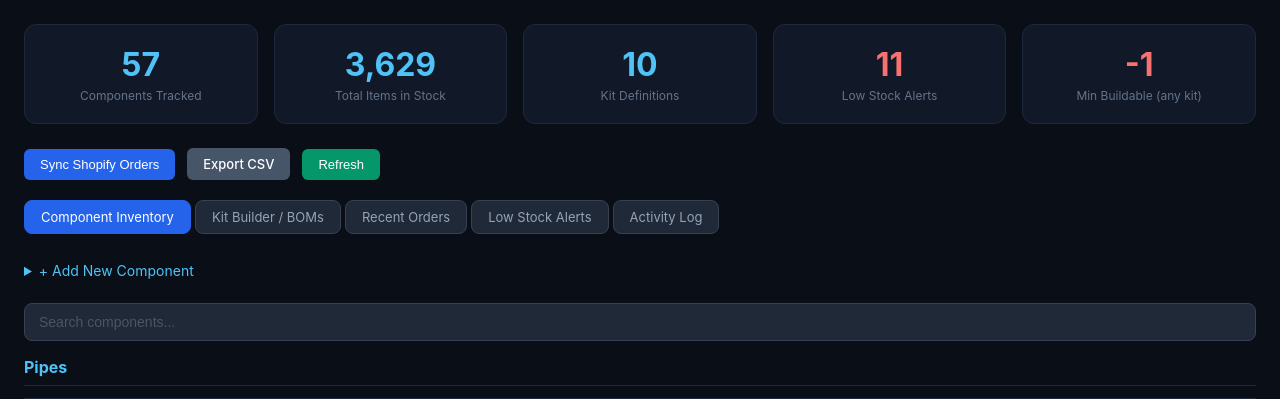
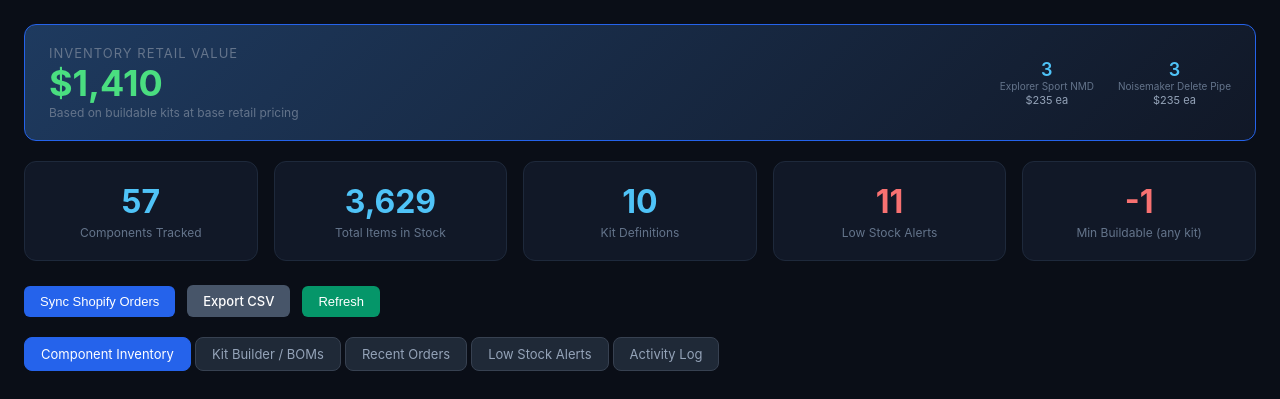
Before and after one commit to mtxpert/epp-inventory, a Flask app: page / in a window 1280 px wide. Shown: the part 56-455 px from the top of the page. Run offline with Flask 3, Linux system fonts and the light colour scheme; a user stored in the database is signed in; data comes from the database, SQL or seed files in the repository; data that the repository does not hold is empty.

Commit message:
Add retail value banner and kit pricing to dashboard
- Retail value banner at top shows total inventory value
- Per-kit breakdown: buildable count, price, and total value
- Kit Builder tab shows price and value columns
- Kit model gets retail_price field with Shopify base prices
- One-time /api/update-prices endpoint to populate existing DB

Co-Authored-By: Claude Opus 4.6 <noreply@anthropic.com>

```diff
--- a/app.py
+++ b/app.py
@@ -222,6 +222,13 @@ def register_routes(app):
 
         min_buildable = min(kit_buildable.values()) if kit_buildable else 0
 
+        # Calculate total retail value of buildable inventory
+        total_retail_value = 0
+        for kit in kits:
+            buildable = kit_buildable.get(kit.id, 0)
+            if buildable > 0 and kit.retail_price:
+                total_retail_value += buildable * kit.retail_price
+
         # Group components by category (ordered)
         cat_order = ['pipes', 'couplers', 'clamps', 'misc']
         cat_labels = {'pipes': 'Pipes', 'couplers': 'Silicone Hoses & Couplers', 'clamps': 'Clamps', 'misc': 'Misc / Hardware'}
@@ -247,6 +254,7 @@ def register_routes(app):
             components=components, kits=kits, categories=categories,
             low_stock=low_stock, total_stock=total_stock,
             kit_buildable=kit_buildable, min_buildable=min_buildable,
+            total_retail_value=total_retail_value,
             used_in=used_in, recent_orders=recent_orders, recent_logs=recent_logs)
 
     # ── Inventory API ────────────────────────────────────────────
@@ -514,6 +522,23 @@ def register_routes(app):
 
         return jsonify(result), 200
 
+    # ── Update Kit Prices (one-time migration) ──────────────────
+
+    @app.route('/api/update-prices', methods=['POST'])
+    @login_required
+    def update_prices():
+        if current_user.role != 'admin':
+            return jsonify({'error': 'Admin only'}), 403
+        from seed_data import KITS
+        updated = []
+        for slug, kit_info in KITS.items():
+            kit = Kit.query.filter_by(slug=slug).first()
+            if kit and kit_info.get('retail_price'):
+                kit.retail_price = kit_info['retail_price']
+                updated.append(f"{kit.name}: ${kit.retail_price}")
+        db.session.commit()
+        return jsonify({'ok': True, 'updated': updated})
+
     # ── Health Check ─────────────────────────────────────────────
 
     @app.route('/health')
--- a/models.py
+++ b/models.py
@@ -43,6 +43,7 @@ class Kit(db.Model):
     name = db.Column(db.String(120), nullable=False)
     shopify_id = db.Column(db.String(30))
     shopify_variant = db.Column(db.String(30))
+    retail_price = db.Column(db.Float, default=0)
 
     components = db.relationship('KitComponent', back_populates='kit', cascade='all, delete-orphan')
 
--- a/seed_data.py
+++ b/seed_data.py
@@ -71,50 +71,50 @@ COMPONENTS = {
 
 KITS = {
     "hot_pipes_sho": {
-        "name": "SHO/Flex/MKT Hot Pipes", "shopify_id": "7786267443355",
+        "name": "SHO/Flex/MKT Hot Pipes", "shopify_id": "7786267443355", "retail_price": 625,
         "components": {"HP-NMD": 1, "HP-SHRT": 1, "HP-LNG": 1, "SH-0-51": 1, "SH-0-63": 1, "SH-0-76": 1,
                        "SR-0-38-51": 1, "SS-0-51": 1, "XH-CP024": 1, "CLAMP-150": 2, "CLAMP-200": 6, "CLAMP-250": 2, "CLAMP-300": 2}
     },
     "hot_pipes_explorer": {
-        "name": "Explorer Sport Hot Pipes", "shopify_id": "7786267082907",
+        "name": "Explorer Sport Hot Pipes", "shopify_id": "7786267082907", "retail_price": 625,
         "components": {"HP-NMD": 1, "HP-SHRT": 1, "HP-LNG": 1, "SH-0-51": 1, "SH-0-76": 1, "SR-0-38-51": 1,
                        "SS-0-51": 1, "EXP-45-63": 1, "CLAMP-150": 1, "CLAMP-200": 5, "CLAMP-250": 2, "CLAMP-300": 2}
     },
     "nmd": {
-        "name": "Noisemaker Delete Pipe", "shopify_id": "7786267050139",
+        "name": "Noisemaker Delete Pipe", "shopify_id": "7786267050139", "retail_price": 235,
         "components": {"HP-NMD": 1, "SH-0-63": 1, "SH-0-76": 1, "CLAMP-250": 2, "CLAMP-300": 2}
     },
     "nmd_upgrade": {
-        "name": "NMD to Hot Pipe Upgrade Kit", "shopify_id": "7786267312283",
+        "name": "NMD to Hot Pipe Upgrade Kit", "shopify_id": "7786267312283", "retail_price": 500,
         "components": {"HP-SHRT": 1, "HP-LNG": 1, "SH-0-51": 1, "SR-0-38-51": 1, "SS-0-51": 1, "XH-CP024": 1,
                        "CLAMP-150": 2, "CLAMP-200": 6}
     },
     "explorer_nmd": {
-        "name": "Explorer Sport NMD", "shopify_id": "8261715722395",
+        "name": "Explorer Sport NMD", "shopify_id": "8261715722395", "retail_price": 235,
         "components": {"HP-NMD": 1, "SH-0-76": 1, "EXP-45-63": 1, "CLAMP-250": 2, "CLAMP-300": 2}
     },
     "intake_stock_hose": {
-        "name": "SHO/Flex/Explorer Intake (Stock Hose)", "shopify_id": "7786267213979", "shopify_variant": "stock",
+        "name": "SHO/Flex/Explorer Intake (Stock Hose)", "shopify_id": "7786267213979", "shopify_variant": "stock", "retail_price": 660,
         "components": {"IN-HEAT": 1, "IN-S": 1, "IN-90": 1, "IN-STK": 1, "SH-0-63": 1, "SRE-90-45-63": 1,
                        "CLAMP-175": 1, "CLAMP-200": 1, "CLAMP-250": 5, "FILTER": 1}
     },
     "intake_custom_hose": {
-        "name": "SHO/Flex/Explorer Intake (Custom Hose)", "shopify_id": "7786267213979", "shopify_variant": "custom",
+        "name": "SHO/Flex/Explorer Intake (Custom Hose)", "shopify_id": "7786267213979", "shopify_variant": "custom", "retail_price": 700,
         "components": {"IN-HEAT": 1, "IN-S": 1, "IN-90": 1, "IN-CUST": 1, "SH-0-63": 1, "SRE-90-45-63": 1,
                        "XH-CP023": 1, "CLAMP-175": 1, "CLAMP-200": 1, "CLAMP-250": 6, "FILTER": 1}
     },
     "fusion_intake": {
-        "name": "Fusion Sport 2.7L Intake Pipes", "shopify_id": "7786267181211",
+        "name": "Fusion Sport 2.7L Intake Pipes", "shopify_id": "7786267181211", "retail_price": 385,
         "components": {"FU-I-PRT": 1, "FU-I-RCIRC": 1, "FU-I-PLN": 1, "SR-0-63-76": 2, "SRE-90-51-63": 2,
                        "SS-0-63": 1, "CLAMP-200": 2, "CLAMP-250": 6, "CLAMP-300": 2}
     },
     "fusion_charge": {
-        "name": "Fusion Sport 2.7L Charge Pipes", "shopify_id": "7805538828443",
+        "name": "Fusion Sport 2.7L Charge Pipes", "shopify_id": "7805538828443", "retail_price": 600,
         "components": {"FU-C-LNG": 1, "FU-C-MID90": 1, "FU-C-SML": 1, "FU-C-MCRO": 1, "FU-C-TBDY": 1,
                        "SR-0-48-51": 2, "SRE-90-63-70": 1, "SS-0-51": 4, "CLAMP-200": 12, "CLAMP-250": 3, "CLAMP-275": 1}
     },
     "f150_intake": {
-        "name": "F150 3.5L Intake Tubes", "shopify_id": None,
+        "name": "F150 3.5L Intake Tubes", "shopify_id": None, "retail_price": 860,
         "components": {"TR-I-BG": 1, "TR-I-LNG": 1, "SR-0-45-51": 1, "SR-0-45-63": 1, "CLAMP-175": 2, "CLAMP-200": 1, "CLAMP-250": 1}
     }
 }
@@ -146,7 +146,8 @@ def seed_database():
             slug=slug,
             name=kit_info['name'],
             shopify_id=kit_info.get('shopify_id'),
-            shopify_variant=kit_info.get('shopify_variant')
+            shopify_variant=kit_info.get('shopify_variant'),
+            retail_price=kit_info.get('retail_price', 0)
         )
         db.session.add(kit)
         db.session.flush()
--- a/templates/dashboard.html
+++ b/templates/dashboard.html
@@ -1,6 +1,26 @@
 {% extends "base.html" %}
 {% block title %}Dashboard — EPP Inventory{% endblock %}
 {% block content %}
+
+<!-- Retail Value Banner -->
+<div style="background: linear-gradient(135deg, #1e3a5f 0%, #111827 100%); border: 1px solid #2563eb; border-radius: 12px; padding: 20px 24px; margin-bottom: 20px; display: flex; align-items: center; justify-content: space-between;">
+    <div>
+        <div style="font-size: 13px; color: #64748b; text-transform: uppercase; letter-spacing: 1px;">Inventory Retail Value</div>
+        <div style="font-size: 36px; font-weight: 700; color: #4ade80;">${{ "{:,.0f}".format(total_retail_value) }}</div>
+        <div style="font-size: 12px; color: #64748b;">Based on buildable kits at base retail pricing</div>
+    </div>
+    <div style="display: flex; gap: 24px; text-align: center;">
+        {% for kit in kits %}
+        {% if kit.retail_price and kit_buildable[kit.id] > 0 %}
+        <div style="min-width: 80px;">
+            <div style="font-size: 18px; font-weight: 600; color: #4fc3f7;">{{ kit_buildable[kit.id] }}</div>
+            <div style="font-size: 10px; color: #64748b; line-height: 1.3;">{{ kit.name|truncate(25) }}</div>
+            <div style="font-size: 11px; color: #94a3b8;">${{ "{:,.0f}".format(kit.retail_price) }} ea</div>
+        </div>
+        {% endif %}
+        {% endfor %}
+    </div>
+</div>
 
 <!-- Summary Cards -->
 <div class="summary-grid">
@@ -120,14 +140,13 @@
         <h2>Kit Definitions (BOMs)</h2>
         <table>
             <thead>
-                <tr><th>Kit Name</th><th>Shopify ID</th><th>Variant</th><th>Components</th><th>Buildable</th><th>Build</th></tr>
+                <tr><th>Kit Name</th><th>Price</th><th>Components</th><th>Buildable</th><th>Value</th><th>Build</th></tr>
             </thead>
             <tbody>
                 {% for kit in kits %}
                 <tr>
                     <td><strong>{{ kit.name }}</strong></td>
-                    <td style="color: #64748b; font-size: 12px;">{{ kit.shopify_id or '-' }}</td>
-                    <td style="color: #64748b; font-size: 12px;">{{ kit.shopify_variant or '-' }}</td>
+                    <td style="color: #94a3b8;">${{ "{:,.0f}".format(kit.retail_price) if kit.retail_price else '-' }}</td>
                     <td style="font-size: 12px;">
                         {% for kc in kit.components %}
                         <span style="color: {{ '#f87171' if kc.component.qty <= 0 else '#fbbf24' if kc.component.qty <= kc.component.reorder_threshold else '#94a3b8' }}">
@@ -137,6 +156,11 @@
                     </td>
                     <td class="qty-cell {{ 'qty-critical' if kit_buildable[kit.id] <= 0 else 'qty-low' if kit_buildable[kit.id] < 5 else 'qty-ok' }}">
                         {{ kit_buildable[kit.id] }}
+                    </td>
+                    <td style="color: #4ade80; font-weight: 600;">
+                        {% if kit.retail_price and kit_buildable[kit.id] > 0 %}
+                        ${{ "{:,.0f}".format(kit_buildable[kit.id] * kit.retail_price) }}
+                        {% else %}-{% endif %}
                     </td>
                     <td>
                         <div class="adjust-group">
```
